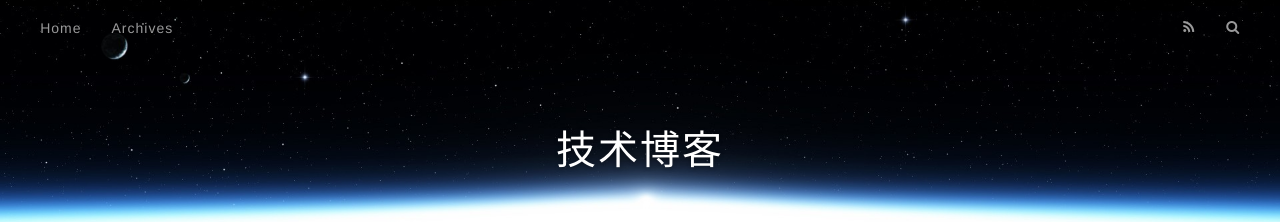
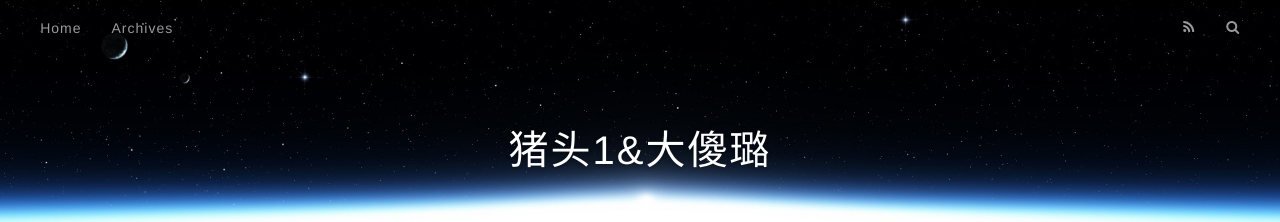
Before and after one commit to Devzhutou1/devzhutou1.github.io, a plain HTML site: page index.html in a window 1280 px wide. Shown: the top 222 px of the page. Drawn offline with nearby package versions, Linux system fonts and the light colour scheme.

Commit message:
Site updated: 2016-12-30 18:31:04

```diff
--- a/index.html
+++ b/index.html
@@ -3,16 +3,16 @@
 <head>
   <meta charset="utf-8">
 
-  <title>技术博客</title>
+  <title>猪头1&amp;大傻璐</title>
   <meta name="viewport" content="width=device-width, initial-scale=1, maximum-scale=1">
   <meta property="og:type" content="website">
-<meta property="og:title" content="技术博客">
+<meta property="og:title" content="猪头1&大傻璐">
 <meta property="og:url" content="http://yoursite.com/index.html">
-<meta property="og:site_name" content="技术博客">
+<meta property="og:site_name" content="猪头1&大傻璐">
 <meta name="twitter:card" content="summary">
-<meta name="twitter:title" content="技术博客">
+<meta name="twitter:title" content="猪头1&大傻璐">
 
-    <link rel="alternate" href="/atom.xml" title="技术博客" type="application/atom+xml">
+    <link rel="alternate" href="/atom.xml" title="猪头1&amp;大傻璐" type="application/atom+xml">
 
 
     <link rel="icon" href="/favicon.png">
@@ -33,7 +33,7 @@
   <div id="header-outer" class="outer">
     <div id="header-title" class="inner">
       <h1 id="logo-wrap">
-        <a href="/" id="logo">技术博客</a>
+        <a href="/" id="logo">猪头1&amp;大傻璐</a>
       </h1>
 
     </div>
@@ -96,7 +96,7 @@
 
     </div>
     <footer class="article-footer">
-      <a data-url="http://yoursite.com/2016/12/30/hello-world/" data-id="cixbmh3fl0000xnradikaa4t3" class="article-share-link">Share</a>
+      <a data-url="http://yoursite.com/2016/12/30/hello-world/" data-id="cixbnsiwm0000gprajfxcl87s" class="article-share-link">Share</a>
 
 
     </footer>
```
Also changed, not shown: 2016/12/30/hello-world/index.html (+5 -5 lines), archives/2016/12/index.html (+6 -6 lines), archives/2016/index.html (+6 -6 lines), archives/index.html (+6 -6 lines).
